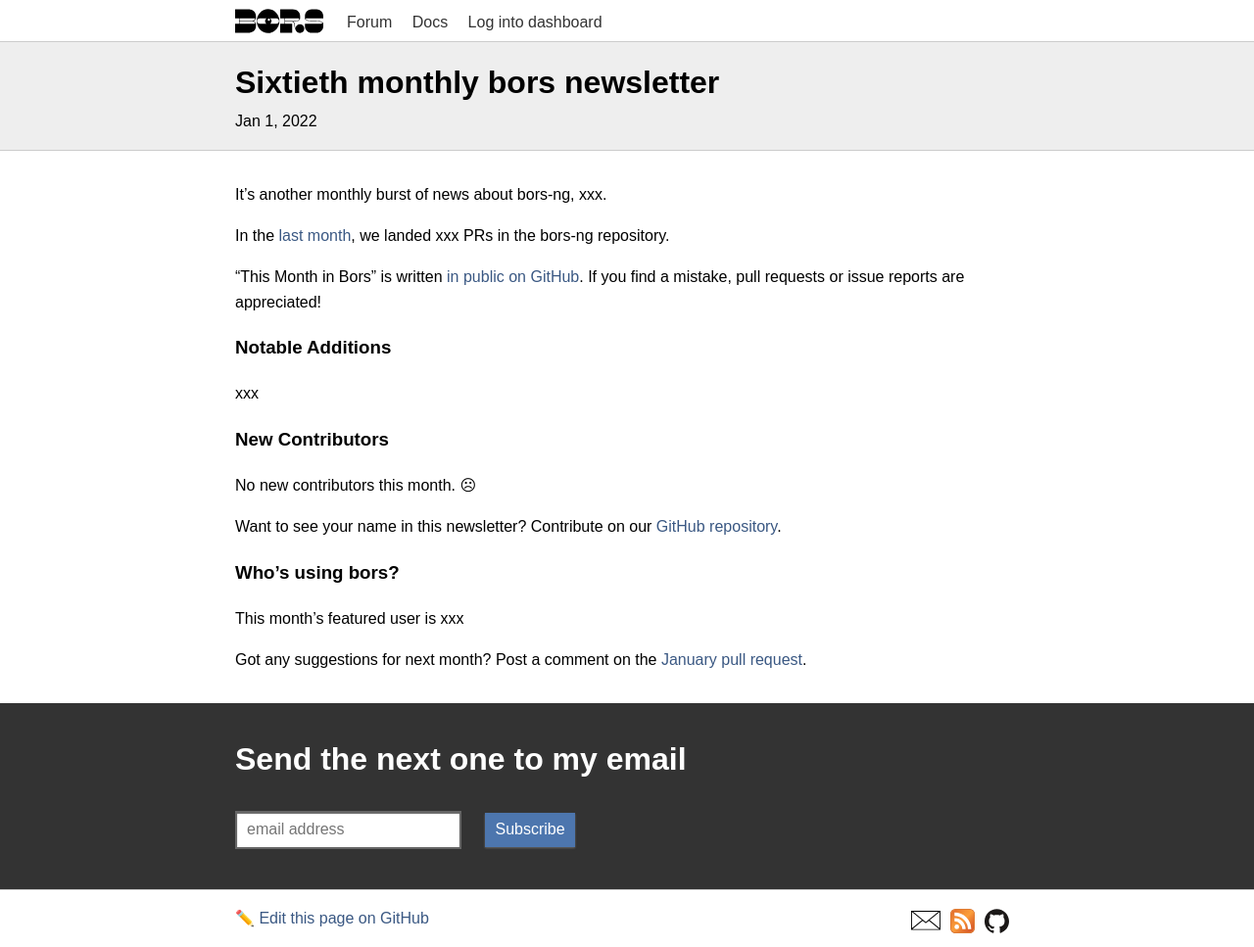
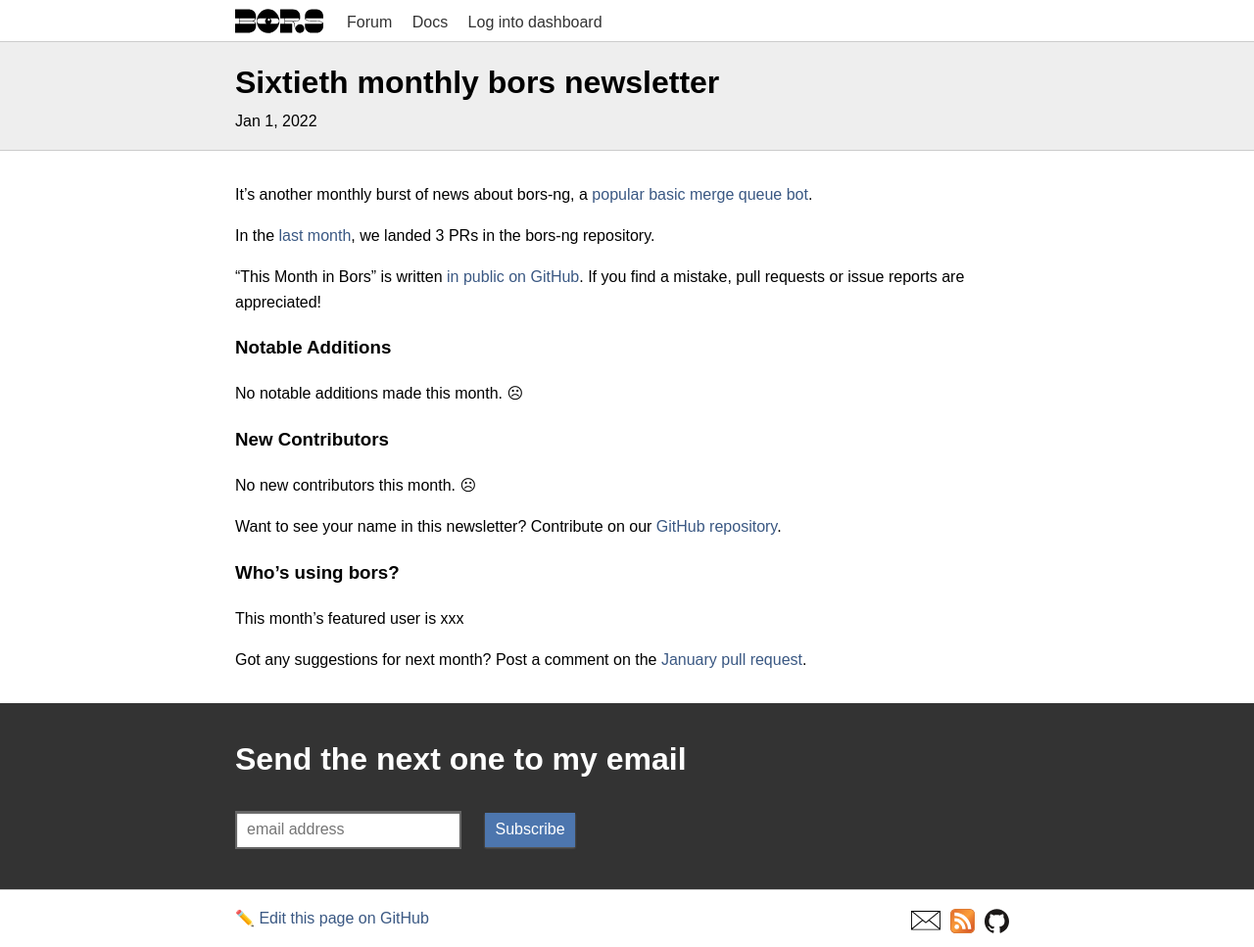
Before and after one commit to bors-ng/bors-ng.github.io, a Jekyll site: the page built from _posts/2022-01-01-tmib-60.md, in a window 1280 px wide. Shown: the whole page at 98% size. Built offline with Jekyll 4.4.1, drawn with Linux system fonts in a browser that asks for light colours.

Commit message:
Add summary and stuff

```diff
--- a/_posts/2022-01-01-tmib-60.md
+++ b/_posts/2022-01-01-tmib-60.md
@@ -2,14 +2,14 @@
 layout:     post
 title:      Sixtieth monthly bors newsletter
 date:       2022-01-01 00:00:00
-summary:    Last December, xxx
+summary:    Last December, no notable changes were landed
 categories: newsletter
 ---
 
-It's another monthly burst of news about bors-ng, xxx.
+It's another monthly burst of news about bors-ng, a [popular basic merge queue bot](https://blog.mergify.com/speculative-check-and-batch-under-the-hood/).
 
 In the [last month](https://github.com/bors-ng/bors-ng/pulls?q=is%3Apr+is%3Amerged+closed%3A2021-12-01..2021-12-31),
-we landed xxx PRs in the bors-ng repository.
+we landed 3 PRs in the bors-ng repository.
 
 "This Month in Bors" is written [in public on GitHub][GitHub for TMiB].
 If you find a mistake, pull requests or issue reports are appreciated!
@@ -19,7 +19,7 @@
 
 ### Notable Additions
 
-xxx
+No notable additions made this month. ☹
 
 
 ### New Contributors
```
